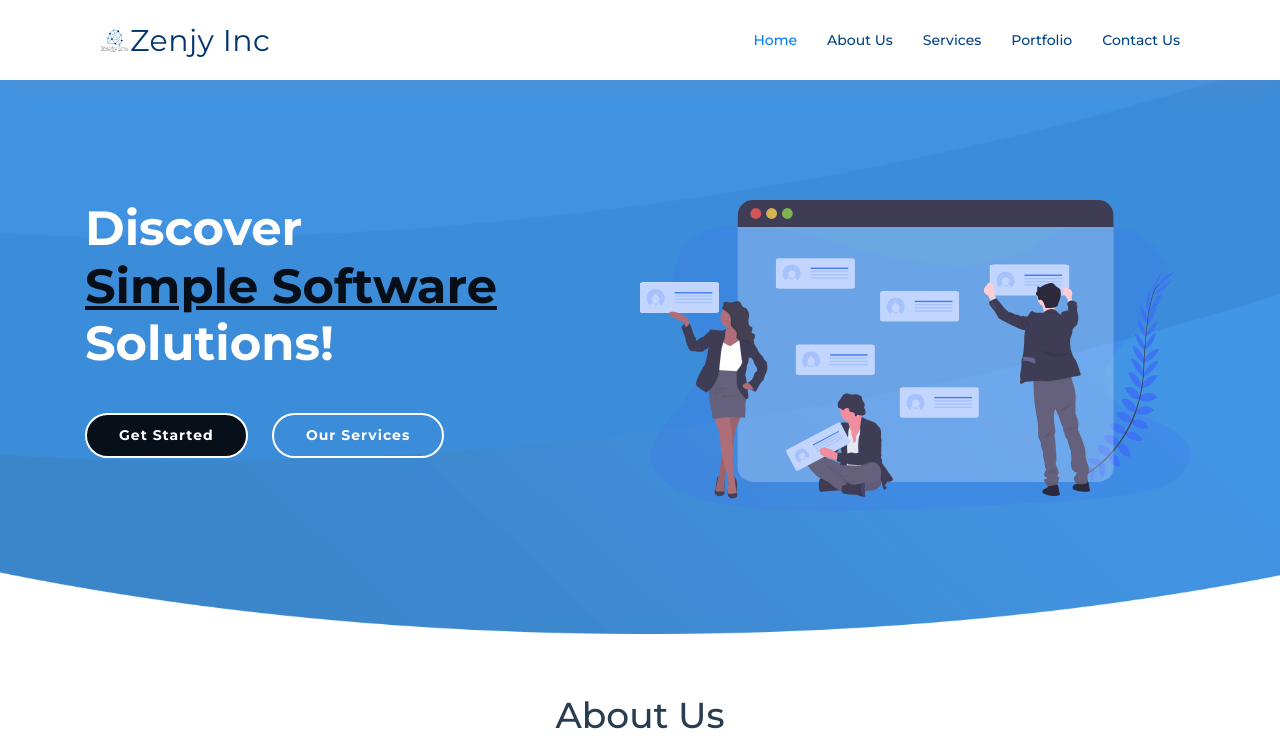
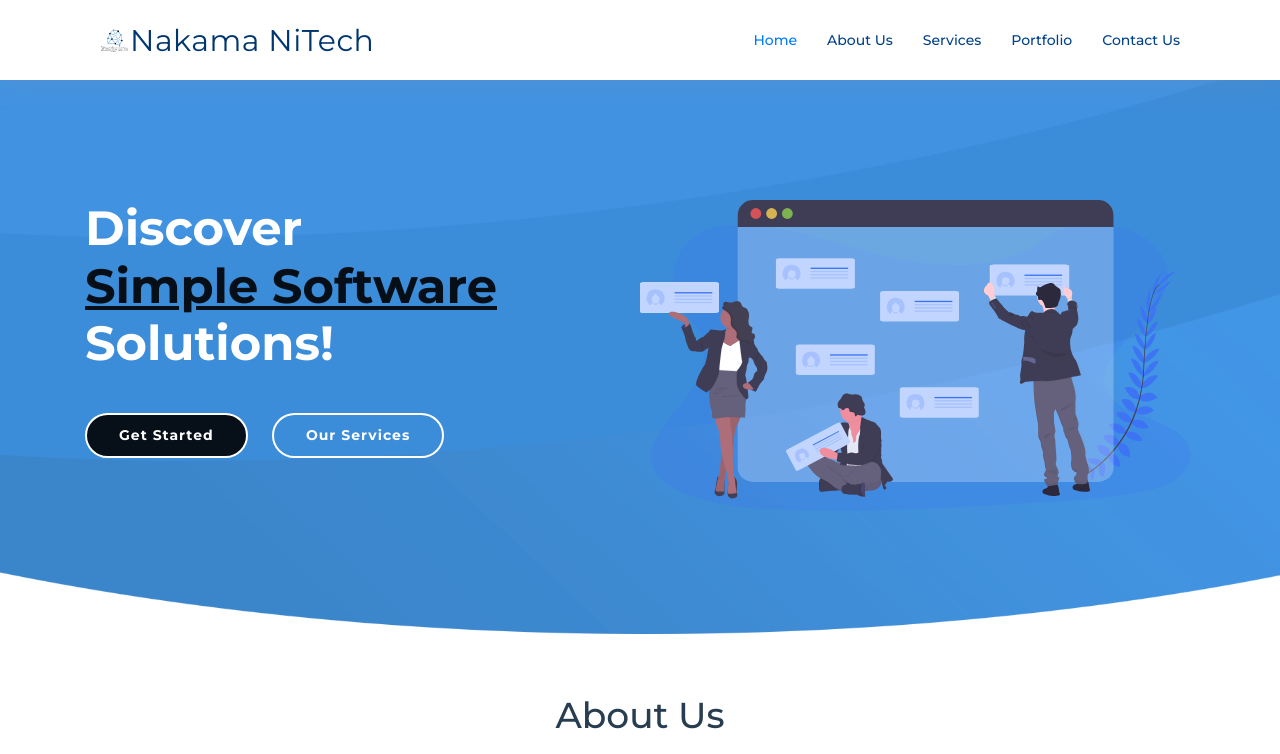
Before and after one commit to zenjutahi/zenjy_inc, a plain HTML site: page index.html in a window 1280 px wide. Shown: the top 754 px of the page. Drawn offline with nearby package versions, Linux system fonts and the light colour scheme; files whose address does not match are found by name.

Commit message:
add nakama

```diff
--- a/index.html
+++ b/index.html
@@ -41,7 +41,7 @@
         <!-- Uncomment for image logo -->
         <div class="container" style="display: flex;">
         <a href="#intro" class="scrollto"><img src="img/logo2.png" alt="" class="img-fluid"style="width: 30px; height: 40px; padding-right: 1px; object-fit: contain;"></a>
-        <h1 class="text-light"><a href="#header"><span>Zenjy Inc</span></a></h1>
+        <h1 class="text-light"><a href="#header"><span>Nakama NiTech</span></a></h1>
         </div>
       </div>
 
```
